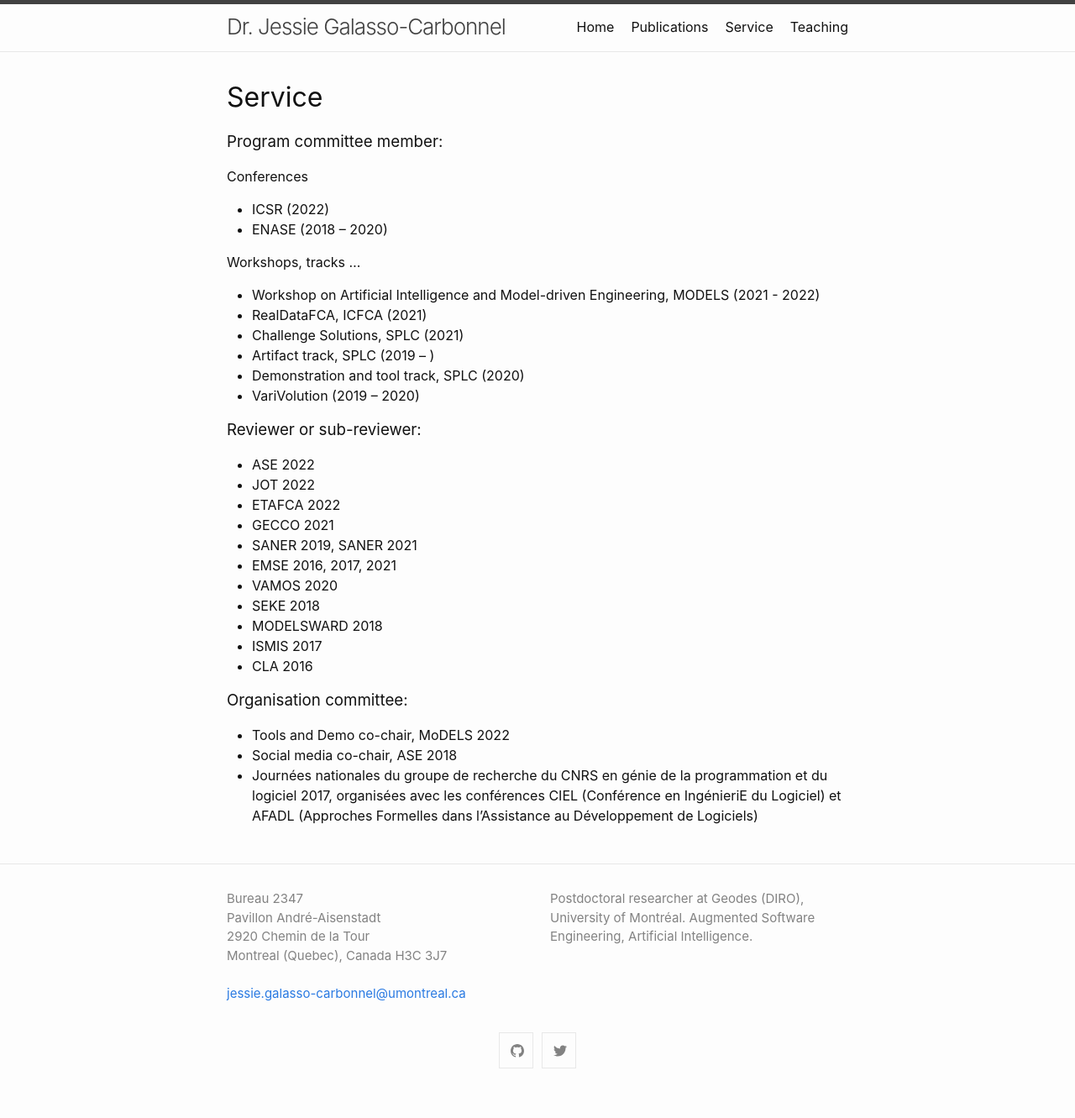
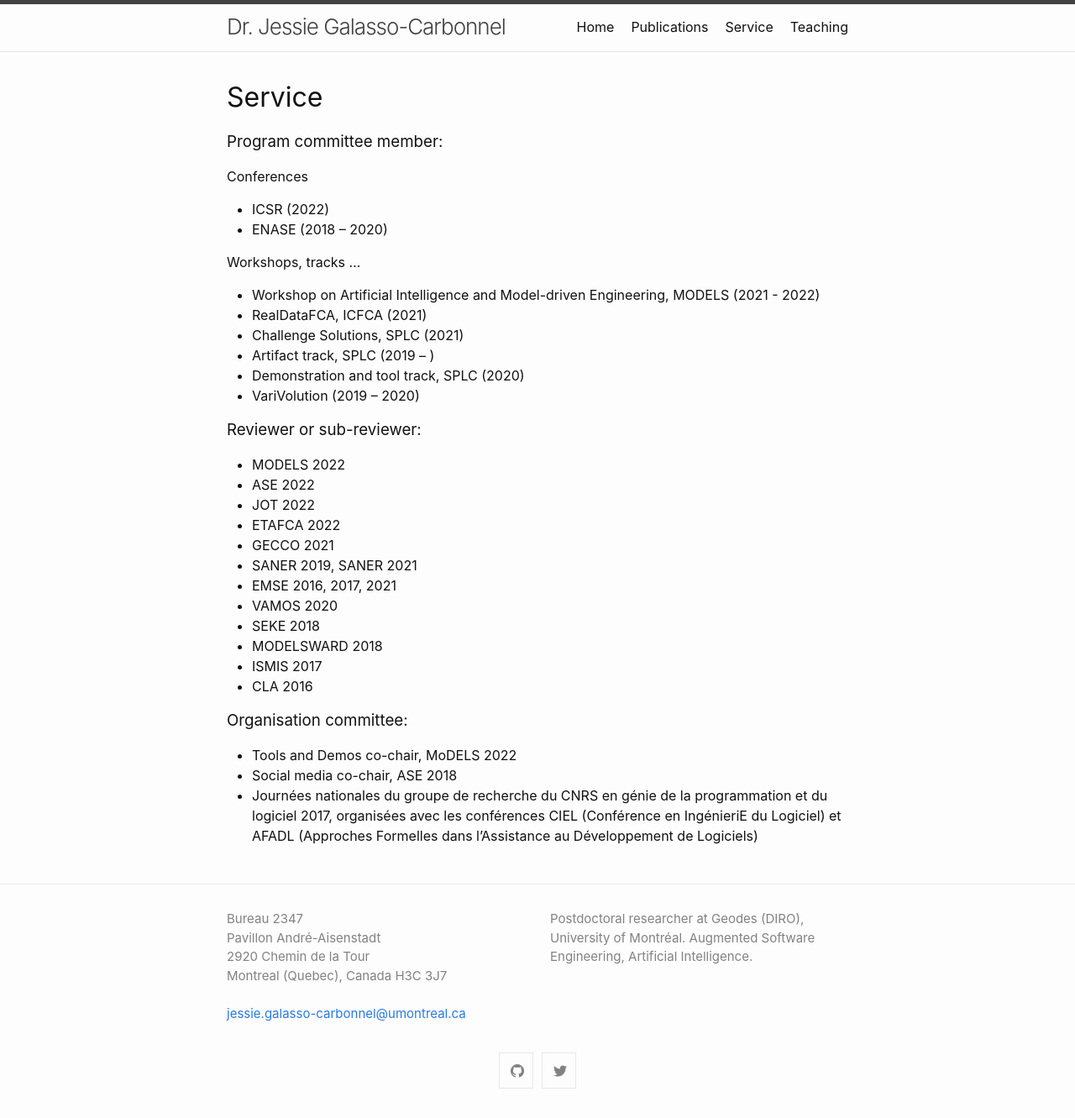
Before and after one commit to jgalasso/jgalasso.github.io, a Jekyll site: the page built from service.md, in a window 1280 px wide. Shown: the whole page at 84% size. Built offline with Jekyll 4.4.1, drawn with Linux system fonts in a browser that asks for light colours; before the commit the page ends 1307 px from its top, so only the background shows below that.

Commit message:
Update service.md

```diff
--- a/service.md
+++ b/service.md
@@ -23,6 +23,7 @@ permalink: /service/
 
 ### Reviewer or sub-reviewer:
 
+- MODELS 2022
 - ASE 2022
 - JOT 2022
 - ETAFCA 2022
@@ -37,7 +38,7 @@ permalink: /service/
 
 ### Organisation committee:
 
-- Tools and Demo co-chair, MoDELS 2022
+- Tools and Demos co-chair, MoDELS 2022
 - Social media co-chair, ASE 2018
 - Journées nationales du groupe de recherche du CNRS en génie de la programmation et du logiciel 2017, organisées
 avec les conférences CIEL (Conférence en IngénieriE du Logiciel) et AFADL (Approches Formelles dans l’Assistance au
```
